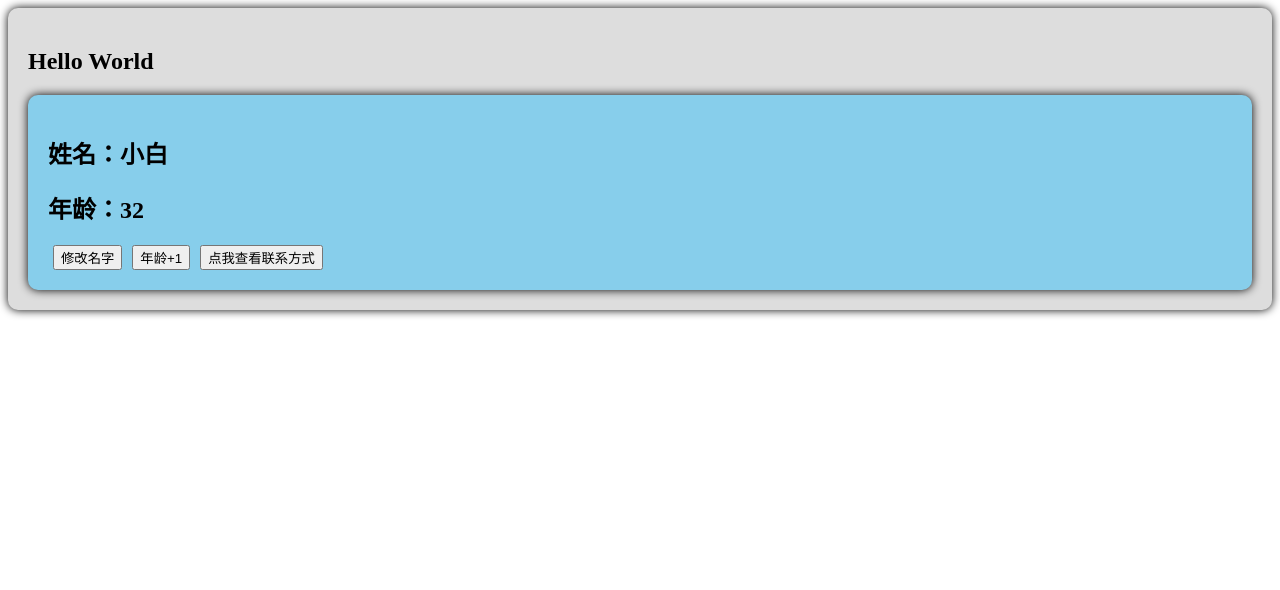
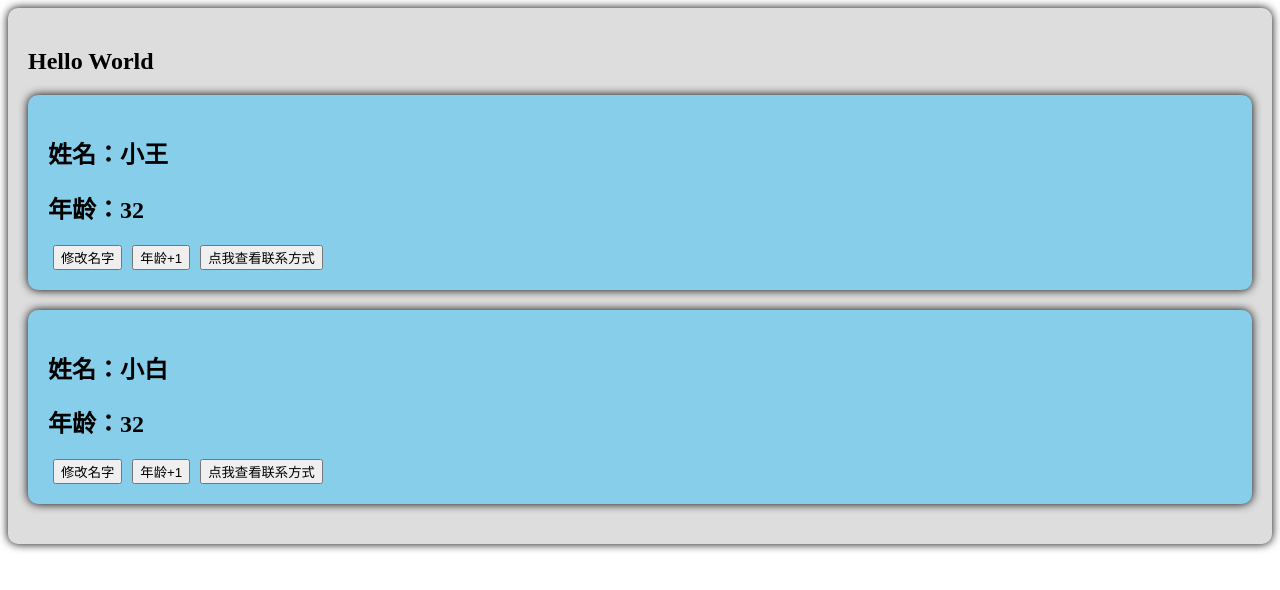
Before and after one commit to YouLe2016/vue3_first, a Vue app: page / in a window 1280 px wide. Shown: the top 590 px of the page. Built offline with nearby package versions, Linux system fonts and the light colour scheme.

Commit message:
Add: setup语法

```diff
--- a/src/App2.vue
+++ b/src/App2.vue
@@ -1,11 +1,13 @@
 <script setup lang="ts">
 import Person from "@/components/section1/Person.vue";
+import Person2 from "@/components/section1/Person2.vue";
 </script>
 
 <template>
   <div class="app">
     <h2>Hello World</h2>
-    <Person/>
+    <Person2 class="item"/>
+    <Person class="item"/>
   </div>
 </template>
 
@@ -16,4 +18,8 @@ import Person from "@/components/section1/Person.vue";
   border-radius: 10px;
   padding: 20px;
 }
+
+.item {
+  margin: 20px 0;
+}
 </style>
--- /dev/null
+++ b/src/components/section1/Person2.vue
@@ -0,0 +1,45 @@
+<script setup lang="ts">
+  import {ref} from "vue";
+
+  const name = ref('小王')
+  const age = ref(32)
+  const tel: string = '138 8888 8888'
+
+  function showTel() {
+    alert(tel)
+  }
+
+  function changeName() {
+    if (name.value == '小白') {
+      name.value = '小王'
+    } else {
+      name.value  = '小白'
+    }
+  }
+
+  function changeAge() {
+    age.value += 1
+  }
+</script>
+
+<template>
+  <div class="person">
+    <h2>姓名：{{ name }}</h2>
+    <h2>年龄：{{ age }}</h2>
+    <button @click="changeName">修改名字</button>
+    <button @click="changeAge">年龄+1</button>
+    <button @click="showTel">点我查看联系方式</button>
+  </div>
+</template>
+
+<style scoped>
+.person {
+  background-color: skyblue;
+  box-shadow: 0 0 10px;
+  border-radius: 10px;
+  padding: 20px;
+}
+button {
+  margin: 0 5px;
+}
+</style>
```
